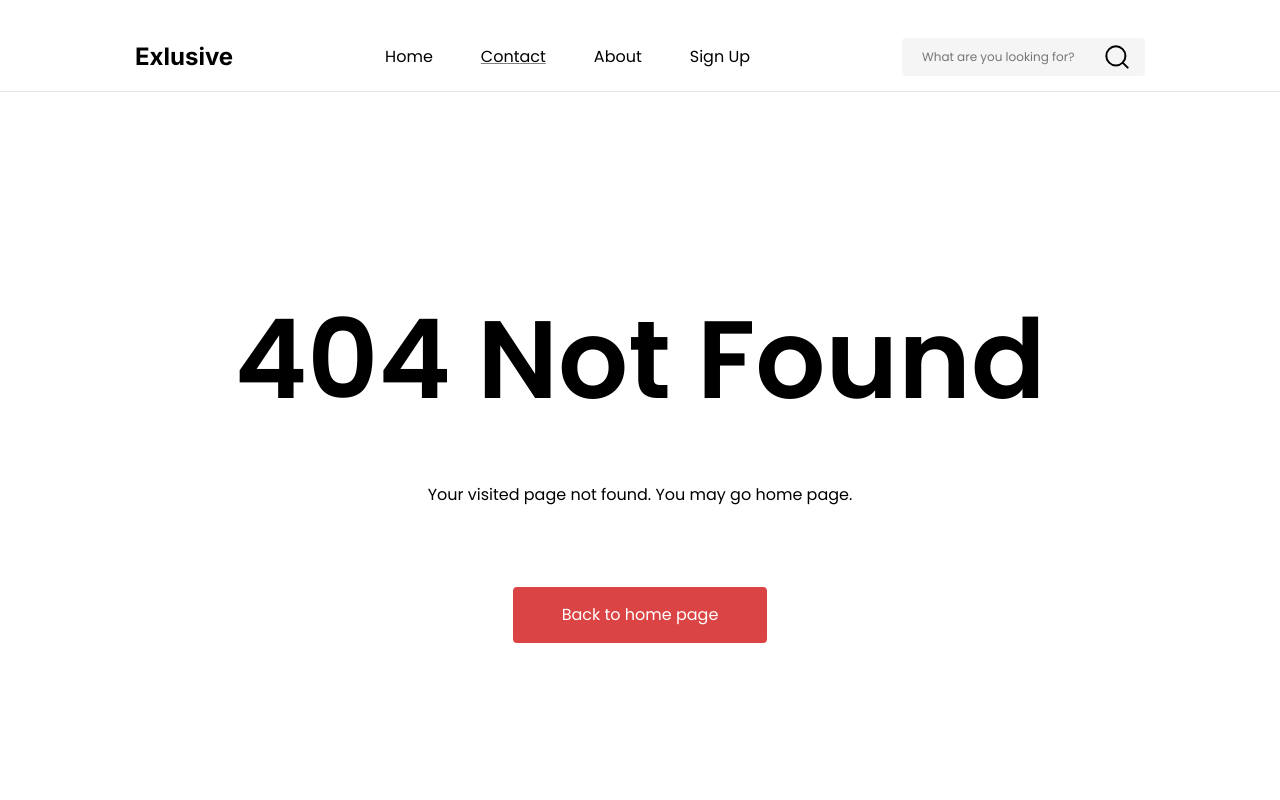
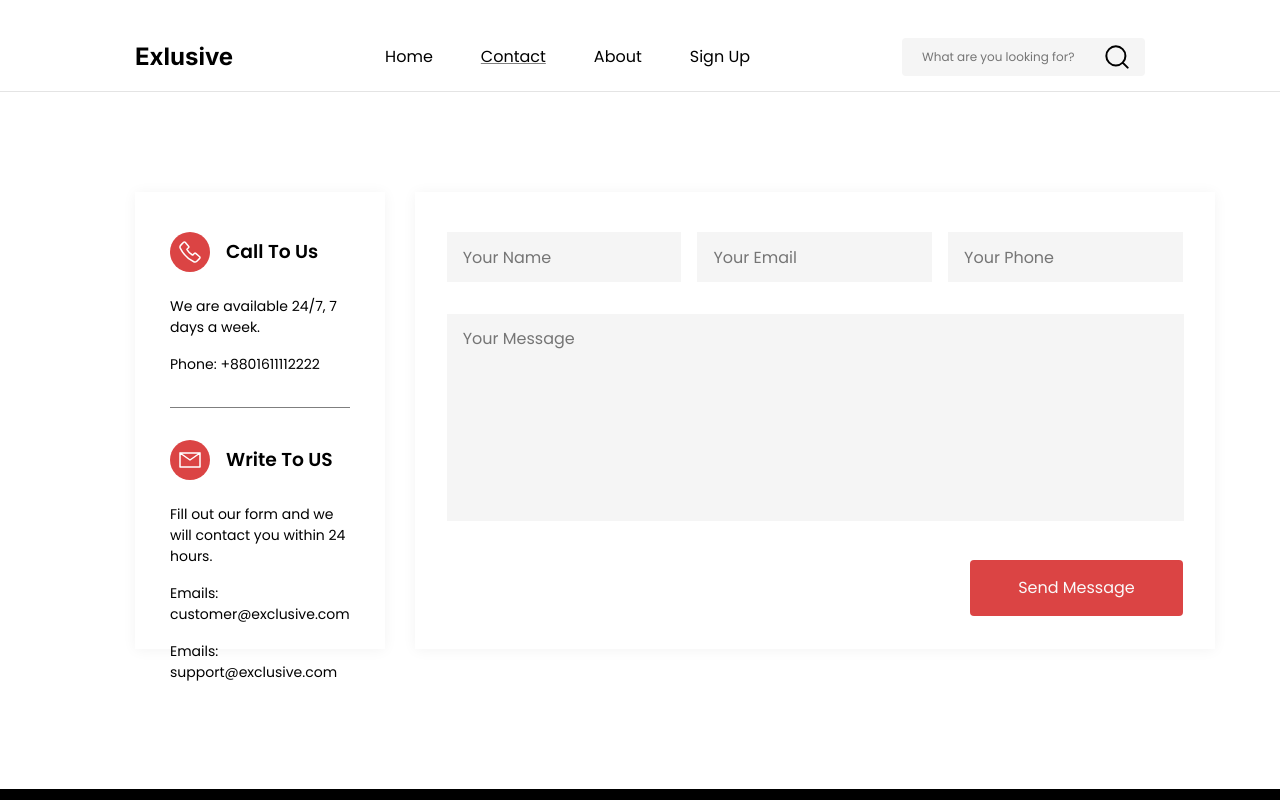
Before and after one commit to KriiLunAus/Exlusive, a React (Vite) app: page /contact in a window 1280 px wide. Shown: the top 800 px of the page. Built offline with nearby package versions, Linux system fonts and the light colour scheme.

Commit message:
added contact markup

```diff
--- a/src/components/Nav/Nav.tsx
+++ b/src/components/Nav/Nav.tsx
@@ -2,6 +2,7 @@ import { Routes, Route } from "react-router-dom"
 import SignUp from "../../pages/SignUp/SignUp"
 import NotFound from "../../pages/NotFound/NotFound"
 import About from "../../pages/About/About"
+import Contact from "../../pages/Contact/Contact"
 
 export default function Nav() {
     return (
@@ -9,6 +10,7 @@ export default function Nav() {
             <Route path="/sign-up" element={<SignUp isSignUp={true} />} />
             <Route path="/log-in" element={<SignUp isSignUp={false} />} />
             <Route path="/about" element={<About />} />
+            <Route path="/contact" element={<Contact />} />
             <Route path="*" element={<NotFound />} />
         </Routes>
 
--- /dev/null
+++ b/src/pages/Contact/Contact.module.css
@@ -0,0 +1,100 @@
+.contactWrapper {
+  max-width: 1440px;
+  margin-inline: auto;
+
+  padding: 80px 135px 140px;
+  display: flex;
+  gap: 30px;
+}
+
+.ourInfo {
+  width: 340px;
+  height: 457px;
+  box-shadow: 0px 1px 13px rgba(0, 0, 0, 0.05);
+  padding: 40px 35px;
+}
+
+.callToUs {
+  padding-bottom: 32px;
+  border-bottom: 1px solid rgba(0, 0, 0, 0.5);
+}
+
+.writeToUs {
+  padding-top: 32px;
+}
+
+.infoHeading {
+  display: flex;
+  gap: 16px;
+  align-items: center;
+  margin-bottom: 24px;
+}
+
+.iconWrapper {
+  width: 40px;
+  height: 40px;
+  display: flex;
+  justify-content: center;
+  align-items: center;
+
+  background-color: #db4444;
+  border-radius: 50%;
+}
+
+.paragraphs {
+  font-size: 14px;
+  display: flex;
+  flex-direction: column;
+  gap: 16px;
+}
+
+.contactForm {
+  width: 800px;
+  height: 457px;
+  box-shadow: 0px 1px 13px rgba(0, 0, 0, 0.05);
+  padding: 40px 32px;
+  box-sizing: border-box;
+}
+
+.yourInfo {
+  display: flex;
+  gap: 16px;
+}
+
+.yourInfo > input {
+  padding: 13px 16px;
+  width: 33%;
+  height: 50px;
+  border: none;
+  outline: none;
+
+  background-color: #f5f5f5;
+}
+
+.yourText > textarea {
+  max-width: 737px;
+  max-height: 207px;
+  padding: 13px 16px;
+  margin-top: 32px;
+  border: none;
+  outline: none;
+  resize: none;
+
+  background-color: #f5f5f5;
+}
+
+.btnWrapper {
+  display: flex;
+  justify-content: end;
+}
+
+.sendMessage {
+  margin-top: 32px;
+  padding: 16px 48px;
+
+  color: #fafafa;
+  background-color: #db4444;
+  border: none;
+  border-radius: 4px;
+  cursor: pointer;
+}
--- /dev/null
+++ b/src/pages/Contact/Contact.tsx
@@ -0,0 +1,42 @@
+import css from "./Contact.module.css"
+import envelop from "../../assets/svg/envelop.svg"
+import phone from "../../assets/svg/phone.svg"
+
+export default function Contact() {
+    return (<section className={css.contactWrapper}>
+    <div className={css.ourInfo}>
+        <div className={css.callToUs}>
+            <h3 className={css.infoHeading}><div className={css.iconWrapper}><img src={phone} alt="" /></div>Call To Us</h3>
+            <div className={css.paragraphs}>
+                <p>We are available 24/7, 7 days a week.</p>
+                <p>Phone: +8801611112222</p>
+            </div>
+        </div>
+        <div className={css.writeToUs}>
+            <h3 className={css.infoHeading}><div className={css.iconWrapper}><img src={envelop} /></div>Write To US</h3>
+            <div className={css.paragraphs}>
+                <p>Fill out our form and we will contact you within 24 hours.</p>
+                <p>Emails: customer@exclusive.com</p>
+                <p>Emails: support@exclusive.com</p>
+            </div>
+        </div>
+    </div>
+        <div className={css.contactForm}>
+            <form onSubmit={(evt)=>{evt.preventDefault()}} >
+                <div className={css.yourInfo}>
+                    <input type="text" placeholder="Your Name" />
+                    <input type="email" placeholder="Your Email" />
+                    <input type="tel" placeholder="Your Phone"  />
+                </div>
+                <div className={css.yourText}>
+                    <textarea  placeholder="Your Message" cols={200} rows={100}/>
+                </div>
+                <div className={css.btnWrapper}>
+                    <button  className={css.sendMessage} type="submit">
+                        Send Message
+                    </button>
+                </div>
+            </form>
+    </div>
+    </section>)
+}
```
Also changed, not shown: src/assets/svg/envelop.svg (added), src/assets/svg/phone.svg (added).
